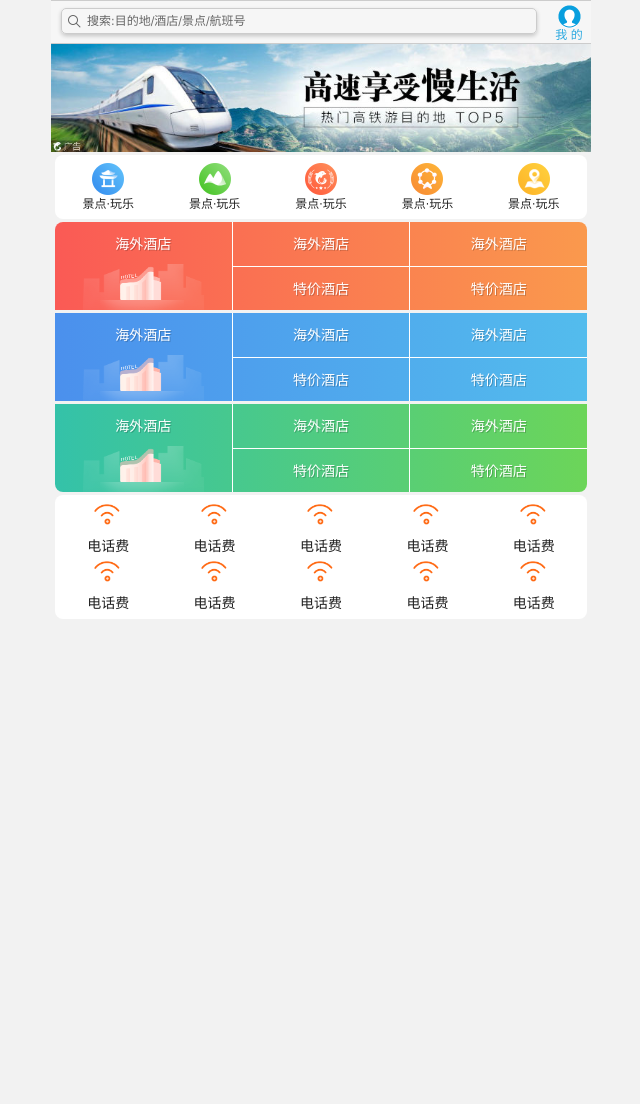
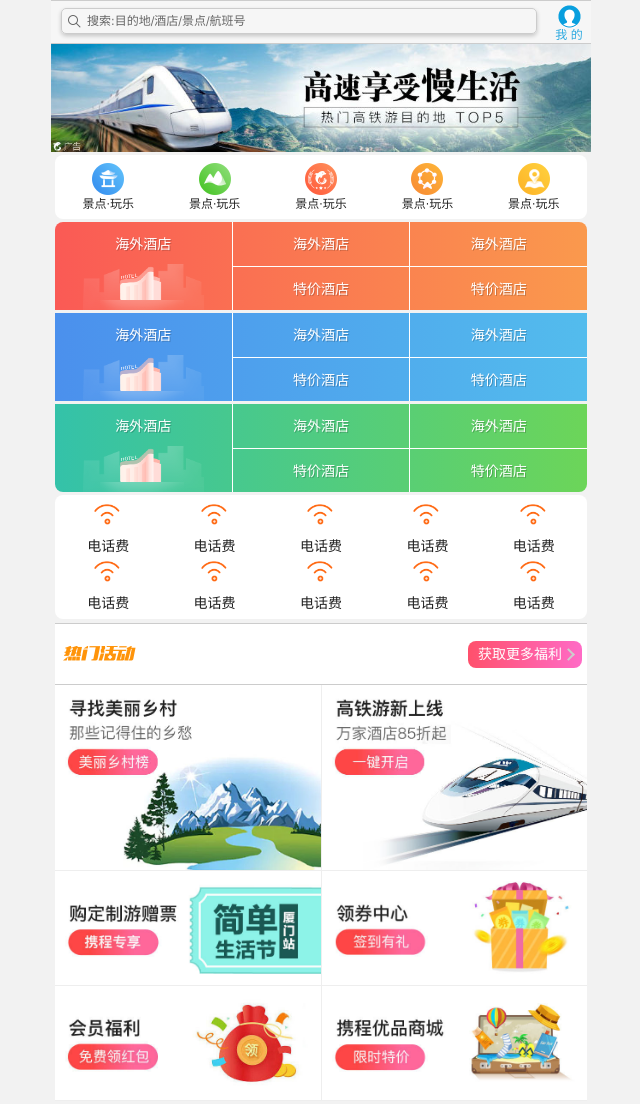
Before and after one commit to githubxiaoxiang/jsapis_material, a plain HTML site: page pink_html/xcmobile/index.html in a window 1280 px wide. Shown: the whole page, without its empty margins (319-959 px from the left). Before the commit the page ends 800 px from the top, so only its background shows below. Drawn offline with Linux system fonts and the light colour scheme.

Commit message:
携程---销售模块

```diff
--- a/pink_html/xcmobile/css/index.css
+++ b/pink_html/xcmobile/css/index.css
@@ -326,3 +326,79 @@ div {
     background: url(../images/subnav-bg.png) no-repeat 0 0;
     background-size: 28px auto;
 }
+
+
+/* sales-box" */
+
+.sales-box {
+    margin: 4px;
+    background-color: #fff;
+    border-top: 1px solid #ccc;
+}
+
+.sales-hd {
+    position: relative;
+    height: 44px;
+    border-bottom: 1px solid #ccc;
+}
+
+.sales-hd h2 {
+    position: relative;
+    text-indent: -999px;
+    overflow: hidden;
+}
+
+.sales-hd h2::after {
+    content: "";
+    position: absolute;
+    top: 5px;
+    left: 8px;
+    width: 79px;
+    height: 15px;
+    background: url(../images/hot.png) no-repeat 0 -20px;
+    background-size: 79px auto;
+}
+
+.more {
+    position: absolute;
+    top: 0px;
+    right: 5px;
+    padding: 3px 20px 3px 10px;
+    font-size: 14px;
+    color: #fff;
+    background: -webkit-linear-gradient(left, #FF506C, #FF6BC6);
+    border-radius: 8px;
+}
+
+.more::after {
+    content: "";
+    /* 定位 */
+    position: absolute;
+    top: 9px;
+    right: 9px;
+    /* 设置宽高 */
+    width: 7px;
+    height: 7px;
+    /* 三角 */
+    border-top: 2px solid #ccc;
+    border-right: 2px solid #ccc;
+    transform: rotate(45deg);
+}
+
+.row {
+    display: flex;
+}
+
+.row a {
+    flex: 1;
+    border-bottom: 1px solid #eee;
+}
+
+.row a:nth-child(1) {
+    border-right: 1px solid #eee;
+}
+
+.row a img {
+    /* 设置图片与父级宽度一致  即row a各占一半 */
+    width: 100%;
+}
--- a/pink_html/xcmobile/index.html
+++ b/pink_html/xcmobile/index.html
@@ -165,6 +165,28 @@
             </a>
         </li>
     </ul>
+
+    <!-- 销售模块 -->
+    <div class="sales-box">
+        <div class="sales-hd">
+            <h2>热门活动</h2>
+            <a href="#" class="more">获取更多福利</a>
+        </div>
+        <div class="sales-bd">
+            <div class="row">
+                <a href="#"><img src="upload/pic1.jpg" alt="" /></a>
+                <a href="#"><img src="upload/pic2.jpg" alt="" /></a>
+            </div>
+            <div class="row">
+                <a href="#"><img src="upload/pic3.jpg" alt="" /></a>
+                <a href="#"><img src="upload/pic4.jpg" alt="" /></a>
+            </div>
+            <div class="row">
+                <a href="#"><img src="upload/pic5.jpg" alt="" /></a>
+                <a href="#"><img src="upload/pic6.jpg" alt="" /></a>
+            </div>
+        </div>
+    </div>
 </body>
 
 </html>
```
